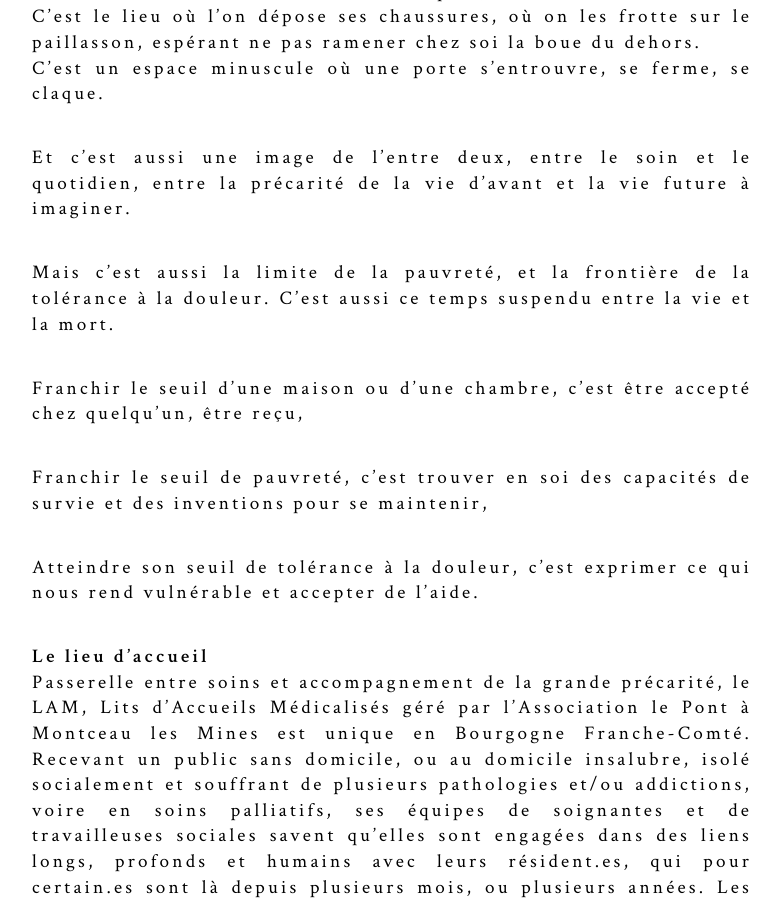
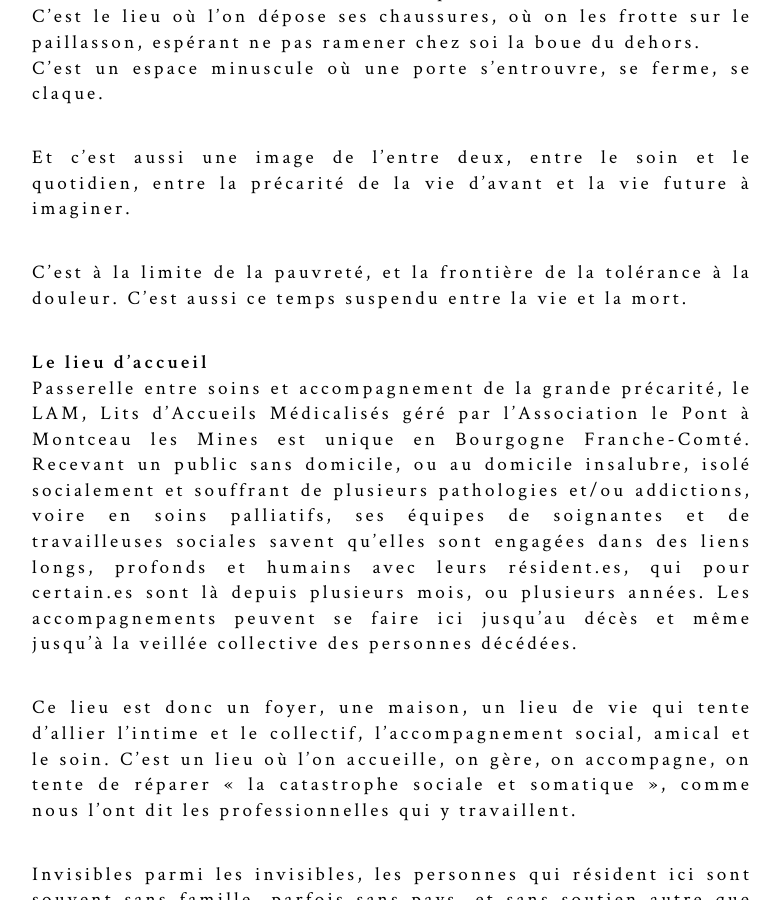
Before and after one commit to leshnik/revertouthaut, a Jekyll site: the page built from sur-le-seuil.md, in a window 1280 px wide and 900 px high, scrolled down 633 px. Shown: the whole window, without its empty margins (248-1028 px from the left). Built offline with Jekyll 4.4.1, drawn with Linux system fonts in a browser that asks for light colours.

Commit message:
sur le seuil - shorten

```diff
--- a/sur-le-seuil.md
+++ b/sur-le-seuil.md
@@ -17,14 +17,14 @@ C’est un espace minuscule où une porte s’entrouvre, se ferme, se claque.</p
 
 <p class="intro-text">Et c’est aussi une image de l’entre deux, entre le soin et le quotidien, entre la précarité de la vie d’avant et la vie future à imaginer.</p>
 
-<p class="intro-text">Mais c’est aussi la limite de la pauvreté, et la frontière de la tolérance à la douleur.
+<p class="intro-text">C’est à la limite de la pauvreté, et la frontière de la tolérance à la douleur.
 C’est aussi ce temps suspendu entre la vie et la mort.</p>
 
-<p class="intro-text">Franchir le seuil d’une maison ou d’une chambre, c’est être accepté chez quelqu’un, être reçu,</p>
+<!-- <p class="intro-text">Franchir le seuil d’une maison ou d’une chambre, c’est être accepté chez quelqu’un, être reçu,</p>
 
 <p class="intro-text">Franchir le seuil de pauvreté, c’est trouver en soi des capacités de survie et des inventions pour se maintenir,</p>
 
-<p class="intro-text">Atteindre son seuil de tolérance à la douleur, c’est exprimer ce qui nous rend vulnérable et accepter de l’aide. </p>
+<p class="intro-text">Atteindre son seuil de tolérance à la douleur, c’est exprimer ce qui nous rend vulnérable et accepter de l’aide. </p> -->
 
 <p class="intro-text">
 <strong>Le lieu d’accueil</strong><br>
```
